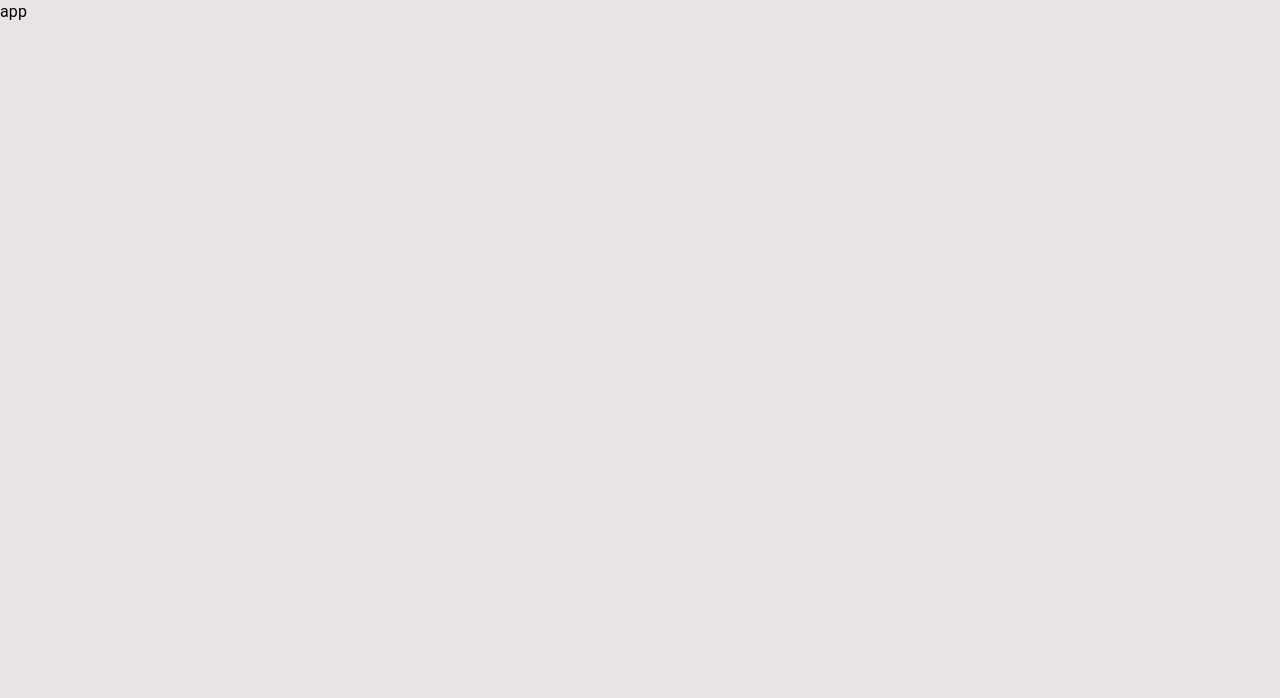
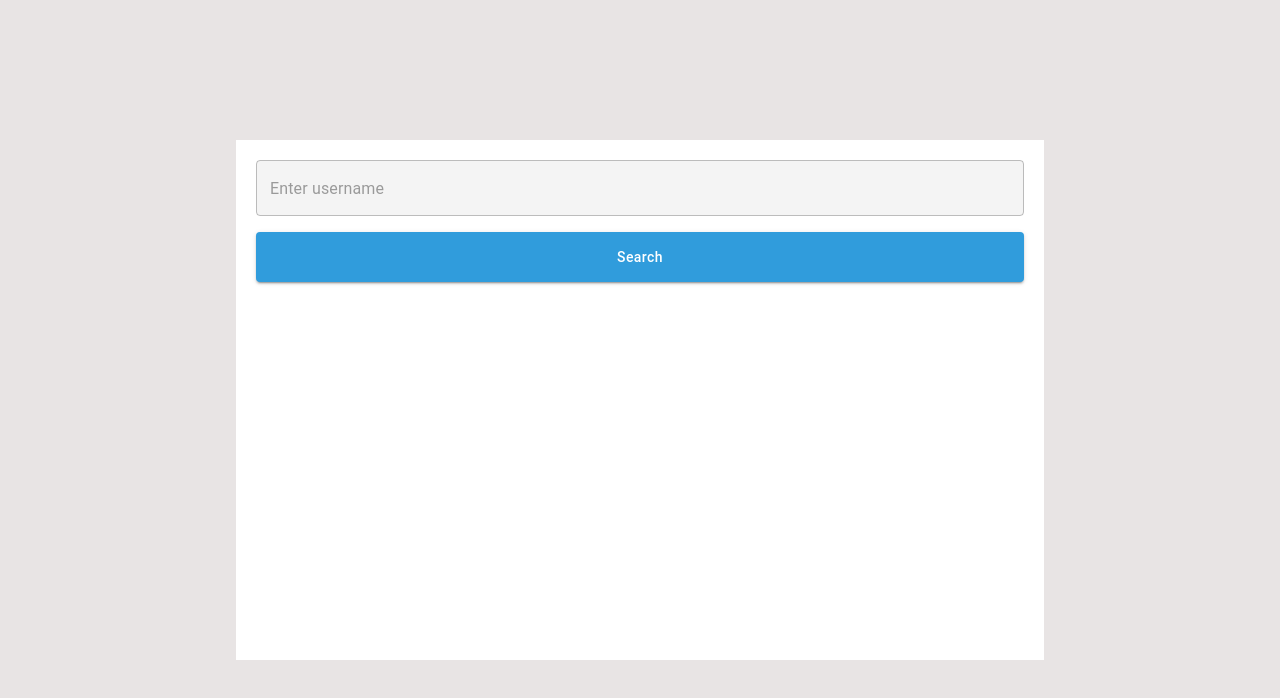
Before and after one commit to kacperwolanski/Github-repositories-explorer, a React (Create React App) app in the folder ghexplorer/: page / in a window 1280 px wide. Shown: the top 698 px of the page. Built offline with nearby package versions, Linux system fonts and the light colour scheme.

Commit message:
add theme and basic styling

```diff
--- a/ghexplorer/src/App.tsx
+++ b/ghexplorer/src/App.tsx
@@ -1,7 +1,18 @@
 import React from "react";
-import Typography from "@mui/material/Typography";
+import MainContainer from "./components/MainContainer";
+import { Box } from "@mui/material";
+
 const App = () => {
-  return <Typography>app</Typography>;
+  return (
+    <Box
+      display="flex"
+      justifyContent="center"
+      alignItems="center"
+      height="100%"
+    >
+      <MainContainer />
+    </Box>
+  );
 };
 
 export default App;
--- /dev/null
+++ b/ghexplorer/src/components/MainContainer.tsx
@@ -0,0 +1,22 @@
+import { Box } from "@mui/material";
+import React from "react";
+import UsernameInput from "./UsernameInput";
+import SearchButton from "./SearchButton";
+import { theme } from "../theme/theme";
+
+const mainContainerStyle = {
+  background: theme.palette.custom.background,
+  padding: "20px",
+  minWidth: "60%",
+  minHeight: "60%",
+};
+const MainContainer = () => {
+  return (
+    <Box sx={mainContainerStyle}>
+      <UsernameInput />
+      <SearchButton />
+    </Box>
+  );
+};
+
+export default MainContainer;
--- /dev/null
+++ b/ghexplorer/src/components/SearchButton.tsx
@@ -0,0 +1,20 @@
+import React from "react";
+import Button from "@mui/material/Button";
+import { theme } from "../theme/theme";
+
+const buttonStyle = {
+  mt: 2,
+  height: "50px",
+  backgroundColor: theme.palette.primary.main,
+  textTransform: "none",
+};
+
+const SearchButton = () => {
+  return (
+    <Button fullWidth variant="contained" color="primary" sx={buttonStyle}>
+      Search
+    </Button>
+  );
+};
+
+export default SearchButton;
--- /dev/null
+++ b/ghexplorer/src/components/UsernameInput.tsx
@@ -0,0 +1,20 @@
+import React from "react";
+import TextField from "@mui/material/TextField";
+import { theme } from "../theme/theme";
+
+const UsernameInput = () => {
+  return (
+    <TextField
+      fullWidth
+      variant="outlined"
+      placeholder="Enter username"
+      InputProps={{
+        sx: {
+          backgroundColor: theme.palette.custom.inputGrey,
+        },
+      }}
+    />
+  );
+};
+
+export default UsernameInput;
--- a/ghexplorer/src/styles/appStyles.css
+++ b/ghexplorer/src/styles/appStyles.css
@@ -7,7 +7,7 @@ body,
   font-family: "Inter", sans-serif;
   box-sizing: border-box;
   scroll-behavior: smooth !important;
-  height: 100% !important;
+  height: 100vh !important;
   width: 100%;
   overflow-x: hidden;
 }
--- /dev/null
+++ b/ghexplorer/src/theme/theme.ts
@@ -0,0 +1,53 @@
+import { createTheme } from "@mui/material";
+
+export const breakpointsValues = {
+  xl: 1920,
+  lg: 1440,
+  md: 1200,
+  sm: 600,
+  xs: 375,
+  xxs: 200,
+  mobile: 1050,
+};
+export const theme = createTheme({
+  breakpoints: {
+    values: breakpointsValues,
+  },
+  palette: {
+    primary: {
+      main: "#309cdc",
+    },
+    secondary: {
+      main: "#bcbcbc",
+    },
+
+    custom: {
+      background: "#fff",
+      inputGrey: "#f4f4f4",
+      fontDark: "#191919",
+    },
+  },
+  typography: {
+    fontFamily: "Roboto, sans-serif",
+  },
+  components: {
+    MuiButton: {
+      styleOverrides: {
+        root: {
+          textTransform: "none",
+          minWidth: "unset",
+          padding: 0,
+        },
+      },
+    },
+
+    MuiTypography: {
+      styleOverrides: {
+        root: {
+          cursor: "default",
+          userSelect: "none",
+        },
+      },
+    },
+  },
+});
```
Also changed, not shown: ghexplorer/src/theme/themeTypes.ts (added, +25 -0 lines).
